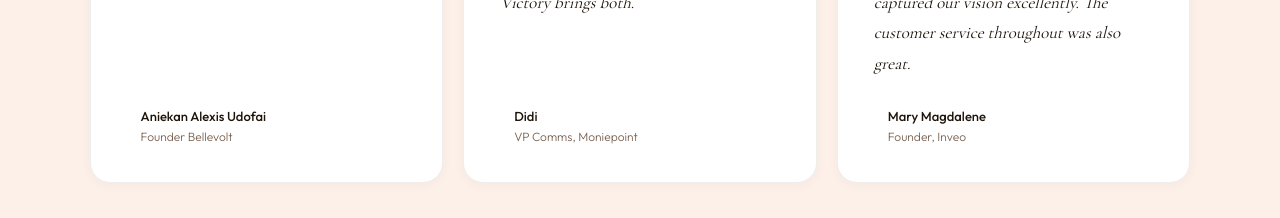
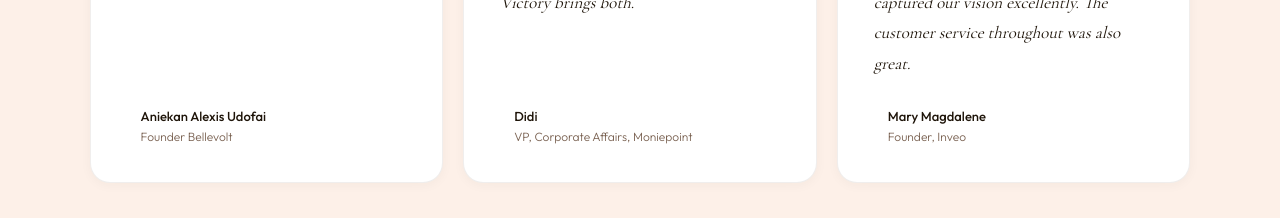
Before and after one commit to Rohberto/Rubyk, a Next.js app: page / in a window 1280 px wide. Shown: the part 2640-2858 px from the top of the page. Built offline with nearby package versions, Linux system fonts and the light colour scheme; no server answers; the database is empty.

Commit message:
rubyk edit

```diff
--- a/data/content.ts
+++ b/data/content.ts
@@ -59,7 +59,7 @@ export const testimonials = [
     quote:
       'Victory finds it easy to transform data into compelling business narratives, applying a lot of critical thinking in the process. It’s rare to find that blend of clear storytelling and deep analysis, but Victory brings both.',
     name: 'Didi',
-    role: 'VP Comms, Moniepoint',
+    role: 'VP, Corporate Affairs, Moniepoint',
     initials: '',
     img: 'https://images.unsplash.com/photo-1507003211169-0a1dd7228f2d?w=96&h=96&fit=crop&crop=faces&auto=format',
   },
```
